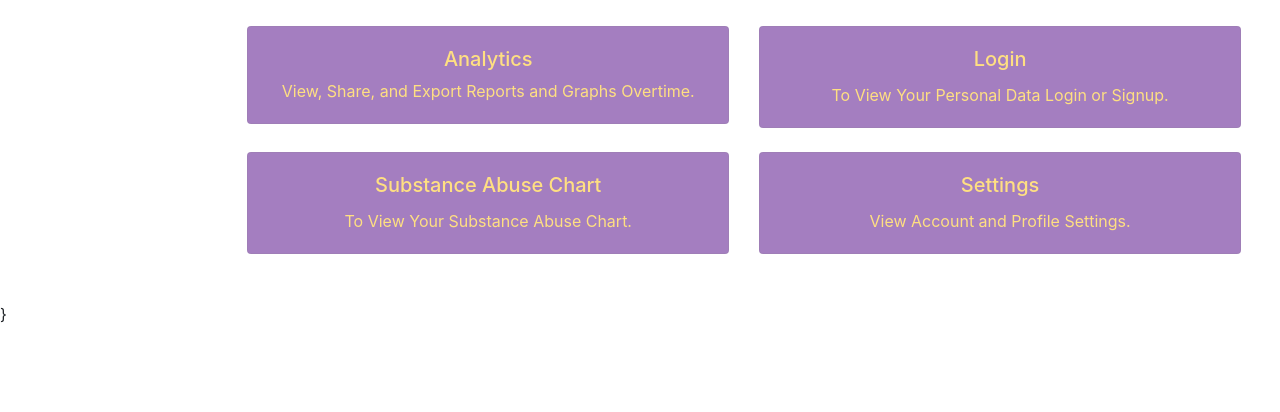
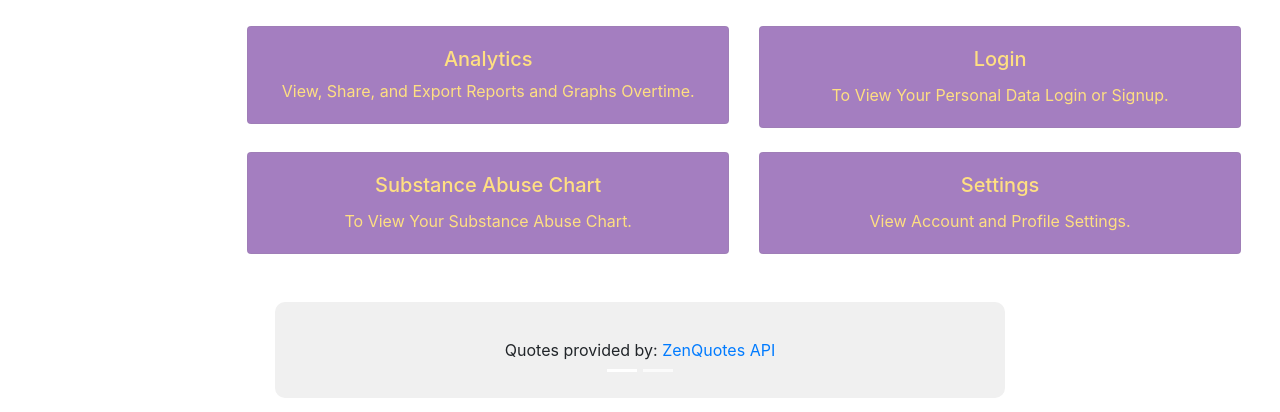
Before and after one commit to emilianochavezDLT/Mental_Health_Tracker, a Django app: page / in a window 1280 px wide. Shown: the part 388-800 px from the top of the page. Run offline with Django 5.2, Linux system fonts and the light colour scheme; data that the repository does not hold is empty; parts of the project's set-up code (start-up, migrations or seed data) failed here and were passed over; some libraries are stand-ins or nearby versions.

Commit message:
Fixing the layout of the quotes

```diff
--- a/mh_tracker/templates/mh_tracker/base_template.html
+++ b/mh_tracker/templates/mh_tracker/base_template.html
@@ -39,7 +39,9 @@
         transition: 0.2s;
         padding-top: 60px;
       }
-
+      .sidebar-column {
+        color: white;
+      }
       .sidebar a {
         padding: 8px 8px 8px 32px;
         text-decoration: none;
@@ -68,6 +70,22 @@
 
       .openbtn:hover {
         background-color: gold;
+      }
+
+
+      .nav-link {
+        background-color: white;
+        border: none;
+        padding: 20px 20px;
+        margin-bottom: 5px;
+        margin-top: 5px;
+        display: block;
+        text-align: left;
+        text-decoration: none;
+        border-radius: 5px;
+      }
+      .nav-link:hover {
+        background-color: #eee;
       }
 
       #main {
--- a/mh_tracker/templates/mh_tracker/home.html
+++ b/mh_tracker/templates/mh_tracker/home.html
@@ -15,26 +15,16 @@
   .card:hover {
     box-shadow: 0 8px 16px 0 rgba(0,0,0,0.6);
   }
-  .nav_br{
-    width:300vmax;
+  .carousel-item {
+    text-align: center; /* Center align the text */
   }
-  .nav-column {
-    color: white;
+
+  .quote-box {
+    background-color: #f0f0f0; /* Set the background color of the box */
+    padding: 20px; /* Add padding for spacing */
+    border-radius: 10px; /* Add rounded corners */
   }
-  .nav-link {
-    background-color: white;
-    border: none;
-    padding: 20px 20px;
-    margin-bottom: 5px;
-    margin-top: 5px;
-    display: block;
-    text-align: left;
-    text-decoration: none;
-    border-radius: 5px;
-  }
-  .nav-link:hover {
-    background-color: #eee;
-  }
+
 </style>
 <div class="container-fluid">
     <meta name="viewport" content="width=30vmax, initial-scale=1">
@@ -108,28 +98,41 @@
         <div class="container pt-4">
     </main>
 </div>
+
 <div id="demo" class="carousel slide" data-ride="carousel">
-
   <!-- Indicators -->
   <ul class="carousel-indicators">
-    <li data-target="#demo" data-slide-to="0" class="active"></li>
-    <li data-target="#demo" data-slide-to="1"></li>
-    <li data-target="#demo" data-slide-to="2"></li>
+    {% for quote in quotes %}
+    <li data-target="#demo" data-slide-to="{{ forloop.counter0 }}" {% if forloop.first %} class="active"{% endif %}></li>
+    {% endfor %}
   </ul>
 
-  <!-- The slideshow -->
-  <div class="carousel-inner">
-    {% for quote in quotes %}
-    <div class="carousel-item active">
-      {{quote}}
+  <div id="demo" class="carousel slide" data-ride="carousel">
+    <!-- Indicators -->
+    <ul class="carousel-indicators">
+      {% for quote in quotes %}
+      <li data-target="#demo" data-slide-to="{{ forloop.counter0 }}" {% if forloop.first %} class="active"{% endif %}></li>
+      {% endfor %}
+    </ul>
+
+    <!-- The slideshow -->
+    <div class="carousel-inner">
+      {% for quote in quotes %}
+      <div class="carousel-item {% if forloop.first %}active{% endif %}">
+        <div class="container">
+          <div class="row">
+            <div class="col-md-8 offset-md-2">
+              <div class="quote-box">
+                <p>{{ quote|safe }}</p>
+                <p class="api-reference">Quotes provided by: <a href="https://zenquotes.io/" target="_blank">ZenQuotes API</a></p>
+              </div>
+            </div>
+          </div>
+        </div>
+      </div>
+      {% endfor %}
     </div>
-    <div class="carousel-item">
-      <p>{{quote}}</p>
-    </div>
-    {% endfor %}}
   </div>
-
-<!---<p>Quotes provided by: <a href="https://zenquotes.io/" target="_blank">ZenQuotes API</a></p> --->
 {% endblock %}
 
 </body>
```
